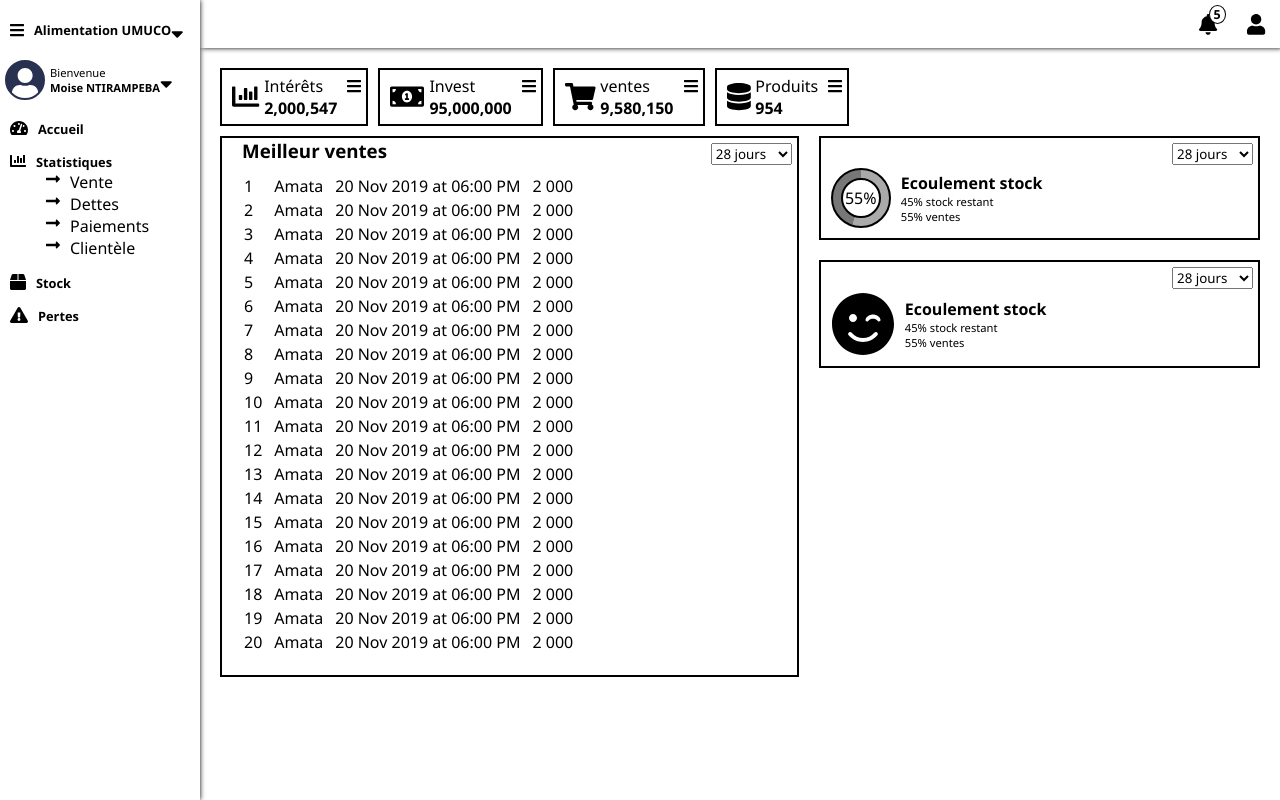
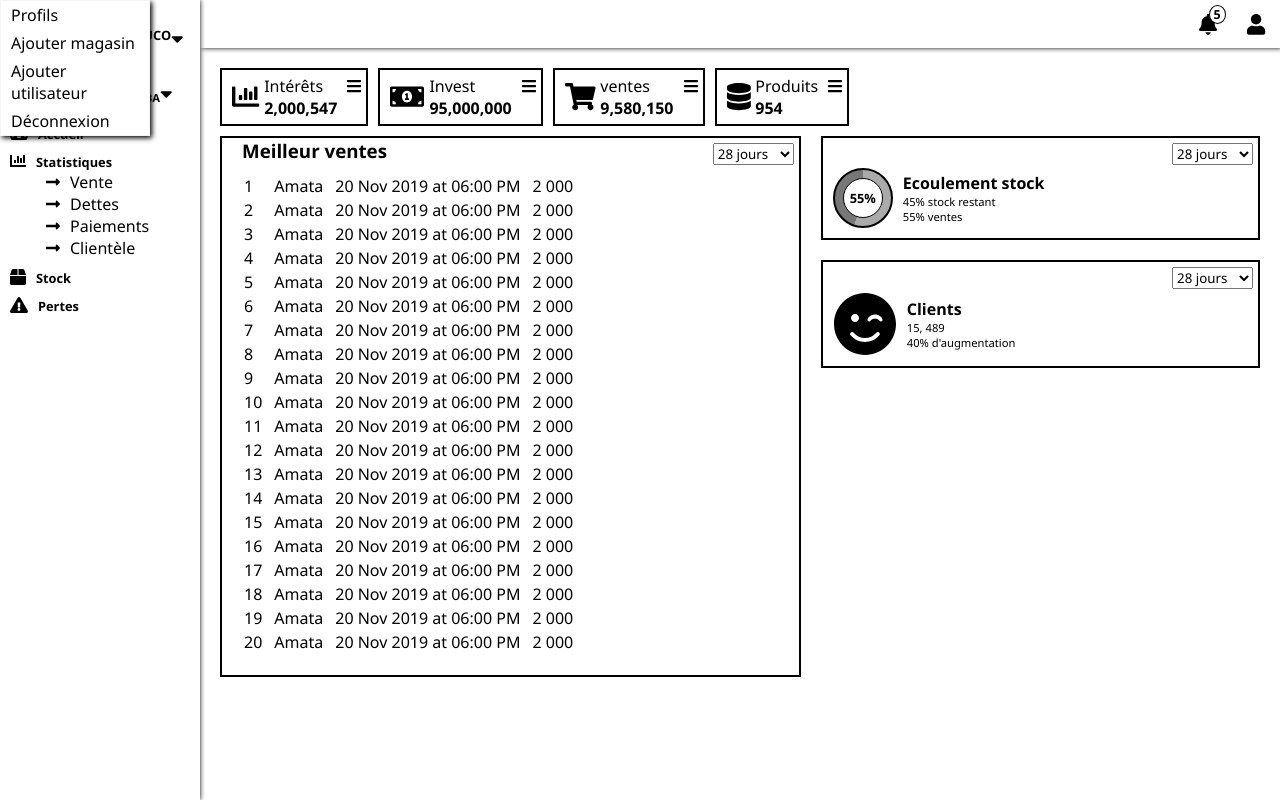
Before and after one commit to hogiburundi/urufatanamende_ui, a Vue app: page / in a window 1280 px wide. Both pictures are taken after typing "Sample", "Sample123" into the empty fields and a click on the button "Connexion". Built offline with nearby package versions, Linux system fonts and the light colour scheme.

Commit message:
created contextmenu

```diff
--- a/src/App.vue
+++ b/src/App.vue
@@ -4,6 +4,7 @@
       <Menus/>
       <div class="right">
         <TopBar/>
+        <ContextMenu/>
         <router-view/>
       </div>
     </div>
@@ -14,9 +15,10 @@
 import LoginForm from "./components/login_form"
 import Menus from "./components/menus"
 import TopBar from "./components/topbar"
+import ContextMenu from "./components/context_menu"
 export default {
   components: {
-  	LoginForm, Menus, TopBar
+  	LoginForm, Menus, TopBar, ContextMenu
   },
   watch:{
     // "$store.state.user":{
--- /dev/null
+++ b/src/components/context_menu.vue
@@ -0,0 +1,30 @@
+<template>
+<div class="contextmenu">
+	<div>Profils</div>
+	<div>Ajouter magasin</div>
+	<div>Ajouter utilisateur</div>
+	<div>Déconnexion</div>
+</div>
+</template>
+<script>
+export default{
+};
+</script>
+<style scoped>
+.contextmenu{
+	position: absolute;
+	z-index: 3;
+	top: 0;
+	left: 0;
+	width: 150px;
+	box-shadow: 2px 2px 5px;
+	border: 1px solid #ddd5;
+	background-color: white;
+}
+.contextmenu > div{
+	padding: 3px 10px;
+}
+.contextmenu > div:hover{
+	background-color: cadetblue;
+}
+</style>
--- a/src/components/menus.vue
+++ b/src/components/menus.vue
@@ -15,7 +15,7 @@
 		</div>
 		<fa class="arrow" icon="sort-down"/>
 	</div>
-	<div class="submenus">
+	<div class="submenus clickable">
 		<fa class="img" icon="tachometer-alt"/>
 		<div class="name">Accueil</div>
 	</div>
@@ -41,11 +41,11 @@
 			</div>
 		</div>
 	</div>
-	<div class="submenus">
+	<div class="submenus clickable">
 		<fa class="img" icon="box"/>
 		<div class="name">Stock</div>
 	</div>
-	<div class="submenus">
+	<div class="submenus clickable">
 		<fa class="img" icon="exclamation-triangle"/>
 		<div class="name">Pertes</div>
 	</div>
@@ -64,7 +64,7 @@ export default{
 	padding-top: 10px;
 }
 .menus > div{
-	margin-bottom: 15px;
+	padding: 5px 0;
 }
 .kiosk, .user{
 	display: flex;
@@ -105,5 +105,9 @@ export default{
 }
 .element{
 	display: flex;
+	align-items: center;
+}
+.element:hover, .clickable:hover{
+	background-color: cadetblue;
 }
 </style>
--- a/src/views/Home.vue
+++ b/src/views/Home.vue
@@ -57,9 +57,9 @@
 				<div class="content">
 					<fa class="icon" icon="smile-wink"/>
 					<div class="legend">
-						<b>Ecoulement stock</b>
-						<div>45% stock restant</div>
-						<div>55% ventes</div>
+						<b>Clients</b>
+						<div>15, 489</div>
+						<div>40% d'augmentation</div>
 					</div>
 				</div>
 			</div>
@@ -158,7 +158,9 @@ td{
 	display: flex ;
 	justify-content: center;
 	align-items: center;
-	border: 2px solid black;
+	border: 1px solid black;
+	font-size: .8em;
+	font-weight: 700;
 }
 .legend div{
 	font-size: .7em;
```
